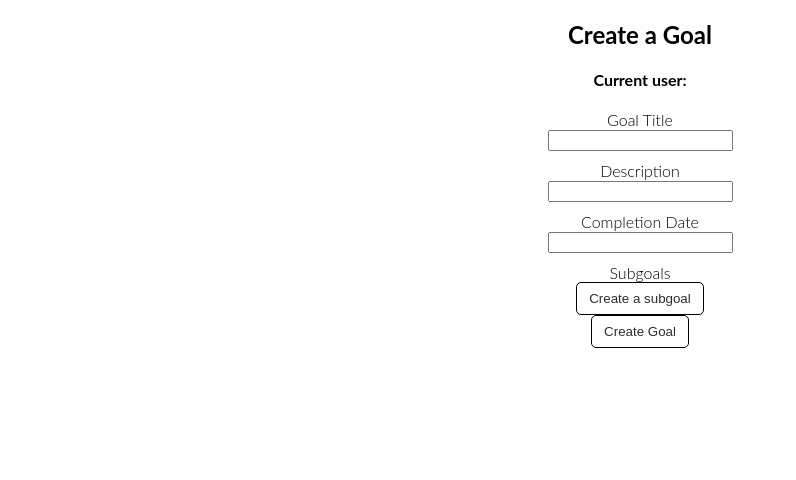
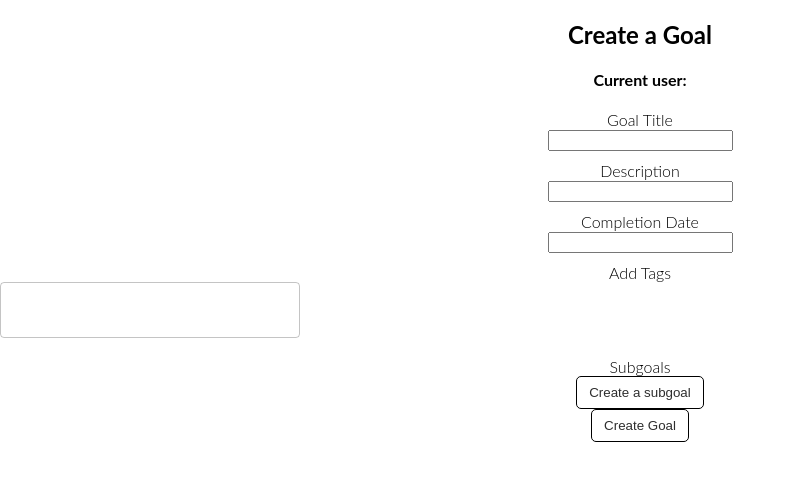
Before and after one commit to bdhmin/sd-hacks-2022, a React (Create React App) app in the folder goals-frontend/: page /create-goal in a window 1280 px wide. Shown: the top 480 px of the page, without its empty margins (0-796 px from the left). Built offline with nearby package versions, Linux system fonts and the light colour scheme.

Commit message:
Added inspuredby

```diff
--- a/goals-frontend/src/app/+types/goal.ts
+++ b/goals-frontend/src/app/+types/goal.ts
@@ -1,3 +1,4 @@
+import { Tag } from "./tag";
 import { User } from "./user";
 
 export interface Goal {
@@ -12,7 +13,7 @@ export interface Goal {
 
     subgoals: Goal[],
     depth: number,
-    tags: string[],
+    tags: Tag[],
 
     followers: string[],
     follower_count: number,
--- a/goals-frontend/src/app/main/create-goal/create-goal.tsx
+++ b/goals-frontend/src/app/main/create-goal/create-goal.tsx
@@ -6,6 +6,8 @@ import DatePicker from 'react-datepicker';
 import "react-datepicker/dist/react-datepicker.css";
 
 import { Goal } from '../../+types/goal';
+import { Tag } from '../../+types/tag';
+import { Autocomplete, TextField, createFilterOptions } from '@mui/material';
 
 function CreateGoal() {
   const userId = localStorage.getItem('currentUserId');
@@ -21,6 +23,13 @@ function CreateGoal() {
   const [subgoalTitle, setSubgoalTitle] = useState('');
   const [subgoalDescription, setSubgoalDescription] = useState('');
   const [subgoalEnd_date, setSubgoalEnd_date] = useState<Date | null>(null);
+
+  // Tags Content
+  const [filteredTags, setFilteredTags] = useState<Tag[]>([]);
+  const [selectedTags, setSelectedTags] = useState<Tag[]>([]);
+  const [currentTag, setCurrentTag] = useState<Tag | null>({_id: '', text: ''});
+  const filter = createFilterOptions<Tag>();
+  var tags: Tag[] = [];
 
   const emptyGoal: Goal = {
     _id: '',
@@ -75,6 +84,7 @@ function CreateGoal() {
     newGoal.start_date = new Date();
     newGoal.end_date = end_date ? end_date : new Date();
     newGoal.subgoals = subgoals;
+    newGoal.tags = selectedTags;
 
     axios.post('/api/goals', newGoal)
       .then((_: any) => {
@@ -83,6 +93,41 @@ function CreateGoal() {
       .catch((_: any) => {
         console.log('error posting goal');
       })
+  }
+
+  function displaySelectedTags() {
+    var x = [];
+    for (let selectedTag of selectedTags) {
+      x.push(
+        <h6>{selectedTag.text}</h6>
+      )
+    }
+    return x;
+  }
+
+  function getTags() {
+    axios.get('/api/tags')
+      .then((response: any) => {
+        console.log('tagdata', response.data);
+        tags = response.data;
+      })
+      .catch((_: any) => {
+        console.log('ERROR');
+      })
+  }
+
+  function addTag(tag: Tag) {
+    let id: string = '';
+
+    axios.post('/api/tags', tag)
+      .then((response: any) => {
+        console.log('added Tag');
+        id = response.data.id;
+      })
+      .catch((_: any) => {
+        console.log('ERROR');
+      })
+    return id;
   }
 
   return (
@@ -97,7 +142,79 @@ function CreateGoal() {
 
       <p>Completion Date</p>
       <DatePicker selected={end_date} onChange={(date) => setEnd_date(date)} />
+      <p>Add Tags</p>
+      {displaySelectedTags()}
+      <Autocomplete
+        value={currentTag}
+        onChange={(event, newTag) => {
+          if (typeof newTag === 'string') {
+            let id = tags.find(tag => tag.text === newTag)?._id;
+            const tag: Tag = {
+              _id: id ? id : '',
+              text: newTag,
+            }
+            setCurrentTag(tag);
+            setSelectedTags([...selectedTags, tag])
+          } else if (newTag && newTag.text) {
+            // Create a new value from the user input
+            const tag: Tag = {
+              _id: newTag._id,
+              text: newTag.text,
+            }
+            setCurrentTag(tag);
+            setSelectedTags([...selectedTags, tag])
+          } else {
+            newTag = newTag ? newTag : {_id: '', text: ''};
+            setCurrentTag(newTag);
+            setSelectedTags([...selectedTags, newTag])
+          }
+        }}
+        filterOptions={(options, params) => {
 
+          const filtered = filter(options, params);
+
+          const { inputValue } = params;
+          // Suggest the creation of a new value
+          const isExisting = options.some((option) => inputValue === option.text);
+          if (inputValue !== '' && !isExisting) {
+            let id = addTag({
+              _id: '',
+              text: inputValue,
+            })
+            filtered.push({
+              _id: id,
+              text: inputValue,
+            });
+          }
+
+          return filtered;
+        }}
+        selectOnFocus
+        clearOnBlur
+        handleHomeEndKeys
+        id="free-solo-with-text-demo"
+        options={tags}
+        getOptionLabel={(option) => {
+          // Value selected with enter, right from the input
+          if (typeof option === 'string') {
+            return option;
+          }
+          // Add "xxx" option created dynamically
+          if (option.text) {
+            return option.text;
+          }
+          // Regular option
+          return option.text;
+        }}
+        renderOption={(props, option) => <li {...props}>{option.text}</li>}
+        sx={{ width: 300 }}
+        freeSolo
+        renderInput={(params) => (
+          <TextField {...params} />
+        )}
+      />
+
+      <br/>
       <p>Subgoals</p>
       {(getSubgoals())}
 
--- a/goals-frontend/src/app/main/explore/explore.tsx
+++ b/goals-frontend/src/app/main/explore/explore.tsx
@@ -9,8 +9,8 @@ import { Autocomplete, TextField } from '@mui/material';
 function Explore() {
 
     const [goals, setGoals] = useState<Goal[]>([]);
-    const [tags, setTags] = useState<string[]>([]);
-    const [filteredTags, setFilteredTags] = useState<string[]>([]);
+    const [tags, setTags] = useState<Tag[]>([]);
+    const [filteredTags, setFilteredTags] = useState<Tag[]>([]);
 
     const tagData = ['education', 'hackathon', 'computer science', 'learning', 'homework', 'school']
 
@@ -118,10 +118,10 @@ function Explore() {
 
     useEffect(() => {
       // get all goals where creator is not equal to current user
-      setGoals(goalData)
+      // setGoals(goalData)
 
       // get all tags
-      setTags(tagData);
+      // setTags(tagData);
 
     }, [])
 
@@ -129,7 +129,7 @@ function Explore() {
 
     return (
       <div className="explore">
-        <Autocomplete
+        {/* <Autocomplete
           multiple
           id="tags-outlined"
           options={tags}
@@ -144,7 +144,7 @@ function Explore() {
           onChange={(_event, newTags) => {
             setFilteredTags(newTags);
           }}
-        />
+        /> */}
       </div>
     )
 
--- a/goals-frontend/src/app/shared/goal-card/goal-card.tsx
+++ b/goals-frontend/src/app/shared/goal-card/goal-card.tsx
@@ -28,11 +28,11 @@ function GoalCard(props: any) {
             <div className="descript-head">Description:</div>
             <div className="description">{goal.description}</div>
             <div className="tag-holder">
-              {
+              {/* {
                 goal.tags.slice(0, numTags).map((tag: string, idx: number) =>
                   <div className="tag" key={idx}>{tag}</div>
                 )
-              }
+              } */}
             </div>
             {
               goal.inspired_by !== null ? <div className="inspiredGoal">this goal was inspired by: <span className='inspired-link'>{goal.inspired_by.title}</span></div>
```
Also changed, not shown: 2 other files (tests, documents, lock files or other folders).
